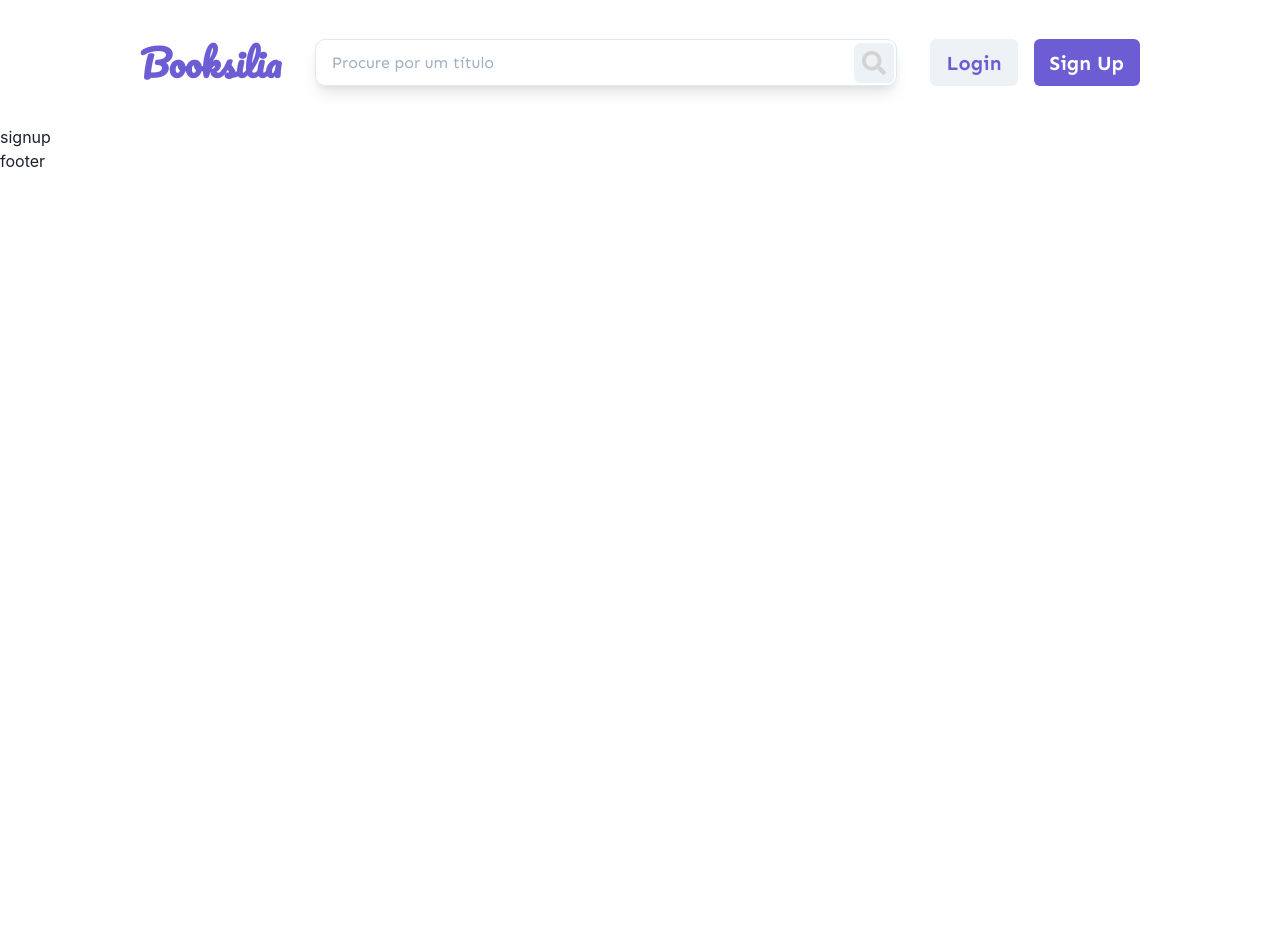
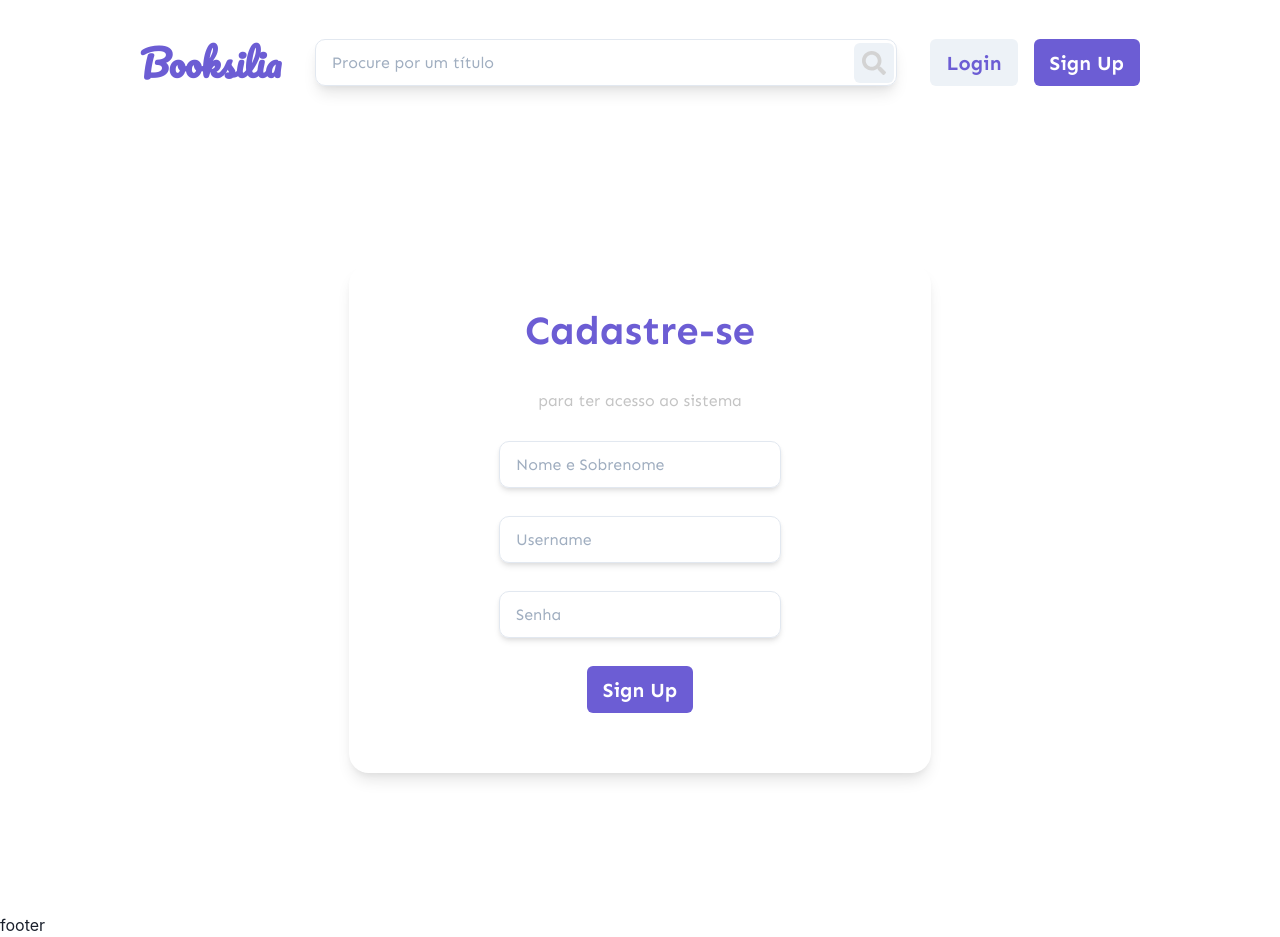
Before and after one commit to carollyb/booksilia, a React (Vite) app: page /signup in a window 1280 px wide. Before the commit the page ends 800 px from the top, so only its background shows below. Built offline with nearby package versions, Linux system fonts and the light colour scheme.

Commit message:
feat/signup-page: criação da estrutura da página

```diff
--- a/src/pages/SignUp.jsx
+++ b/src/pages/SignUp.jsx
@@ -1,8 +1,52 @@
+import {
+    Text
+} from '@chakra-ui/react';
+import ContainerSection from '../components/Layouts/Container';
+import BoxSection from '../components/Layouts/Box';
+import InputComponent from '../components/Input/InputComponent';
+import ButtonComponent from '../components/Button/ButtonComponent';
+
 function SignUpPage() {
     return (
-        <h1>
-            signup
-        </h1>
+        <ContainerSection>
+            <BoxSection>
+            <Text
+            fontFamily={'sen'}
+            fontSize={'40px'}
+            color={'purple'}
+            fontWeight={'bold'}
+            >Cadastre-se</Text>
+            <Text
+            fontFamily={'sen'}
+            color={'lightGray'}
+            fontSize={'16px'}
+            >
+                para ter acesso ao sistema
+            </Text>
+            <InputComponent
+            id='fullName'
+            type="text"
+            placeholder={'Nome e Sobrenome'}
+            />
+            <InputComponent
+            id='username'
+            type="text"
+            placeholder={'Username'}
+            />
+            <InputComponent
+            id='password'
+            type="password"
+            placeholder={'Senha'}
+            />
+            <ButtonComponent
+            backgroundColor={'purple'}
+            color={'white'}
+            onClick={(e) => {handleSubmit(e)}}
+            >
+                Sign Up
+            </ButtonComponent>
+            </BoxSection>
+        </ContainerSection>
     );
 }
 
```
